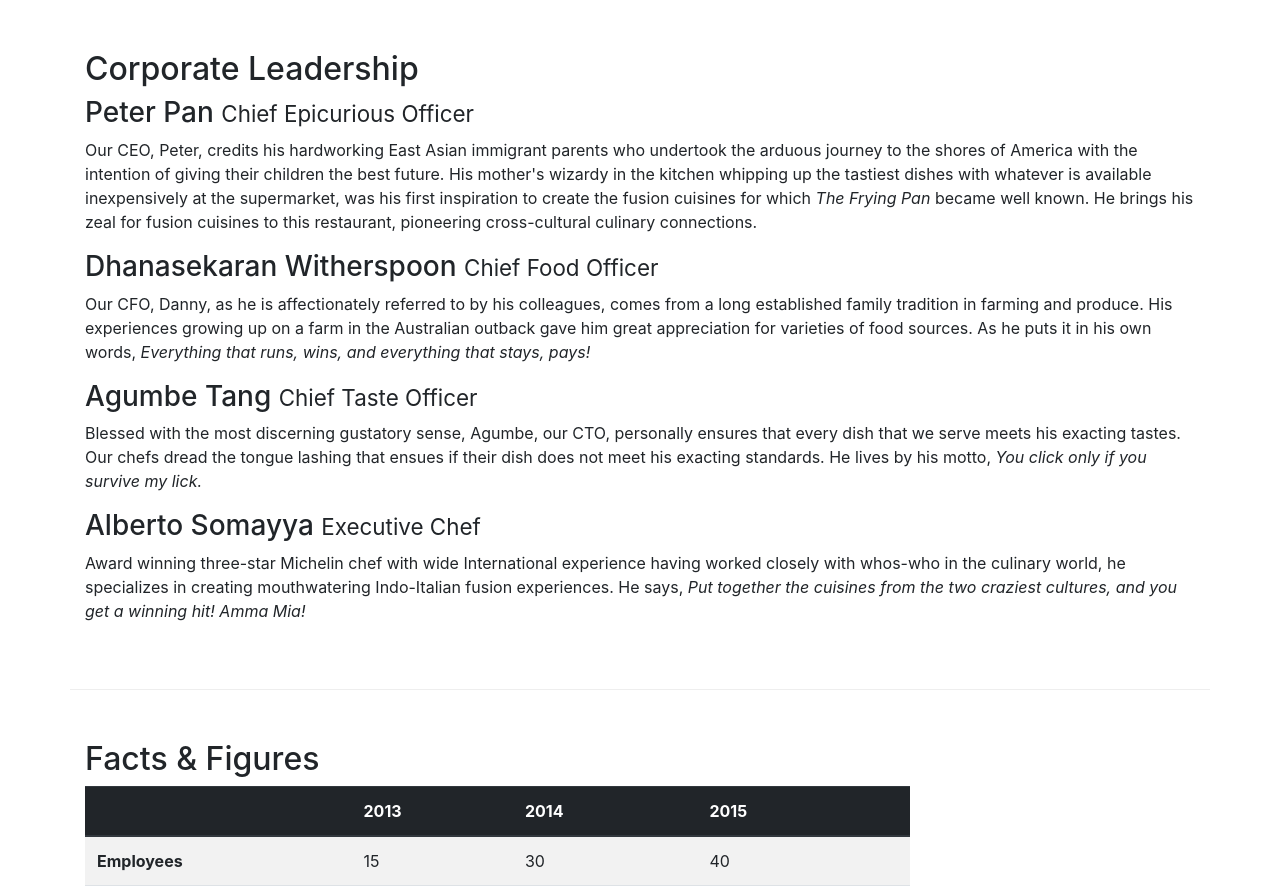
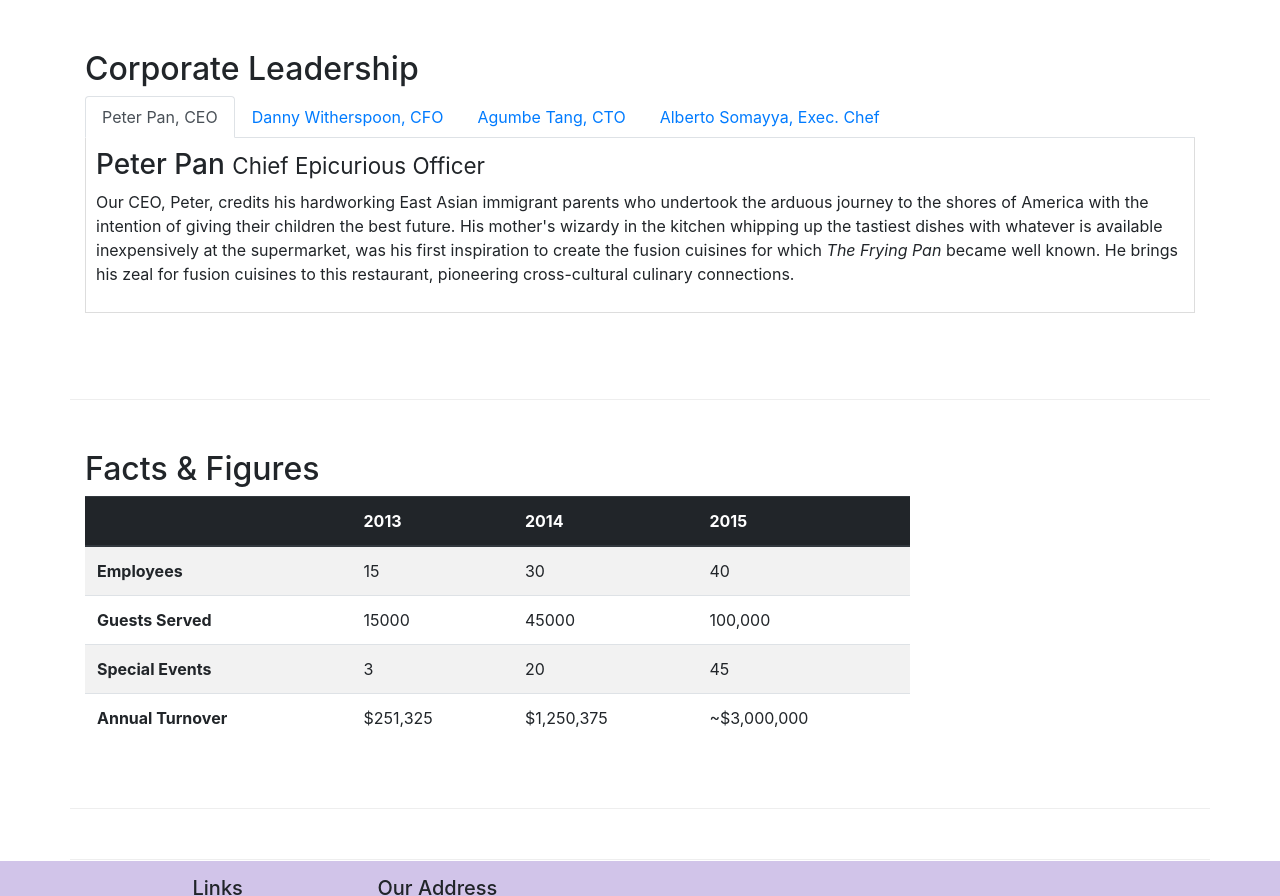
Before and after one commit to PadmavathiAdimulam/bootstrap, a website: page aboutus.html in a window 1280 px wide. Shown: the part 921-1817 px from the top of the page. Drawn offline with nearby package versions, Linux system fonts and the light colour scheme.

Commit message:
tabs week -3

```diff
--- a/aboutus.html
+++ b/aboutus.html
@@ -109,14 +109,52 @@
         <div class="container row row-content">
             <div class=" container col-12" >
                 <h2>Corporate Leadership</h2>
-                <h3>Peter Pan <small>Chief Epicurious Officer</small></h3>
-                <p>Our CEO, Peter, credits his hardworking East Asian immigrant parents who undertook the arduous journey to the shores of America with the intention of giving their children the best future. His mother's wizardy in the kitchen whipping up the tastiest dishes with whatever is available inexpensively at the supermarket, was his first inspiration to create the fusion cuisines for which <em>The Frying Pan</em> became well known. He brings his zeal for fusion cuisines to this restaurant, pioneering cross-cultural culinary connections.</p>
-                <h3>Dhanasekaran Witherspoon <small>Chief Food Officer</small></h3>
-                <p>Our CFO, Danny, as he is affectionately referred to by his colleagues, comes from a long established family tradition in farming and produce. His experiences growing up on a farm in the Australian outback gave him great appreciation for varieties of food sources. As he puts it in his own words, <em>Everything that runs, wins, and everything that stays, pays!</em></p>
-                <h3>Agumbe Tang <small>Chief Taste Officer</small></h3>
-                <p>Blessed with the most discerning gustatory sense, Agumbe, our CTO, personally ensures that every dish that we serve meets his exacting tastes. Our chefs dread the tongue lashing that ensues if their dish does not meet his exacting standards. He lives by his motto, <em>You click only if you survive my lick.</em></p>
-                <h3>Alberto Somayya <small>Executive Chef</small></h3>
-                <p>Award winning three-star Michelin chef with wide International experience having worked closely with whos-who in the culinary world, he specializes in creating mouthwatering Indo-Italian fusion experiences. He says, <em>Put together the cuisines from the two craziest cultures, and you get a winning hit! Amma Mia!</em></p>
+                <ul class="nav nav-tabs">
+                    <li class="nav-item">
+                      <a class="nav-link active" href="#peter"
+                        role="tab" data-toggle="tab">Peter Pan, CEO</a>
+                    </li>
+                    <li class="nav-item">
+                      <a class="nav-link" href="#danny" role="tab"
+                        data-toggle="tab">Danny Witherspoon, CFO</a>
+                    </li>
+                    <li class="nav-item">
+                      <a class="nav-link" href="#agumbe"role="tab"
+                        data-toggle="tab">Agumbe Tang, CTO</a>
+                    </li>
+                    <li class="nav-item">
+                      <a class="nav-link" href="#alberto" role="tab"
+                        data-toggle="tab">Alberto Somayya, Exec. Chef</a>
+                    </li>
+                </ul>
+
+                  <div class="tab-content">
+                    <div role="tabpanel" class="tab-pane fade show active" id="peter">
+                        <h3>Peter Pan <small>Chief Epicurious Officer</small></h3>
+                        <p class="d-none d-sm-block">Our CEO, Peter, credits his hardworking East Asian immigrant parents who undertook the arduous journey to the shores of America with the intention of giving their children the best future. His mother's wizardy in the kitchen whipping up the tastiest dishes with whatever is available inexpensively at the supermarket, was his first inspiration to create the fusion cuisines for which <em>The Frying Pan</em> became well known. He brings his zeal for fusion cuisines to this restaurant, pioneering cross-cultural culinary connections.</p>
+                    </div>
+
+
+                    <div role="tabpanel" class="tab-pane fade" id="danny">
+                            <h3>Dhanasekaran Witherspoon <small>Chief Food Officer</small></h3>
+                            <p class="d-none d-sm-block">Our CFO, Danny, as he is affectionately referred to by his colleagues, comes from a long established family tradition in farming and produce. His experiences growing up on a farm in the Australian outback gave him great appreciation for varieties of food sources. As he puts it in his own words, <em>Everything that runs, wins, and everything that stays, pays!</em></p>
+                    </div>
+
+
+                    <div role="tabpanel" class="tab-pane fade" id="agumbe">
+                                <h3>Agumbe Tang <small>Chief Taste Officer</small></h3>
+                                <p class="d-none d-sm-block">Blessed with the most discerning gustatory sense, Agumbe, our CTO, personally ensures that every dish that we serve meets his exacting tastes. Our chefs dread the tongue lashing that ensues if their dish does not meet his exacting standards. He lives by his motto, <em>You click only if you survive my lick.</em></p>
+
+                    </div>
+
+
+
+                    <div role="tabpanel" class="tab-pane fade" id="alberto">
+                                <h3>Alberto Somayya <small>Executive Chef</small></h3>
+                                <p class="d-none d-sm-block">Award winning three-star Michelin chef with wide International experience having worked closely with whos-who in the culinary world, he specializes in creating mouthwatering Indo-Italian fusion experiences. He says, <em>Put together the cuisines from the two craziest cultures, and you get a winning hit! Amma Mia!</em></p>
+
+                    </div>
+                </div>
             </div>
         </div>
 
--- a/css/style.css
+++ b/css/style.css
@@ -47,3 +47,10 @@ body{
 .navbar-dark{
   background-color: #512DA8;
 }
+
+.tab-content {
+  border-left: 1px solid #ddd;
+  border-right: 1px solid #ddd;
+  border-bottom: 1px solid #ddd;
+  padding: 10px;
+}
```
